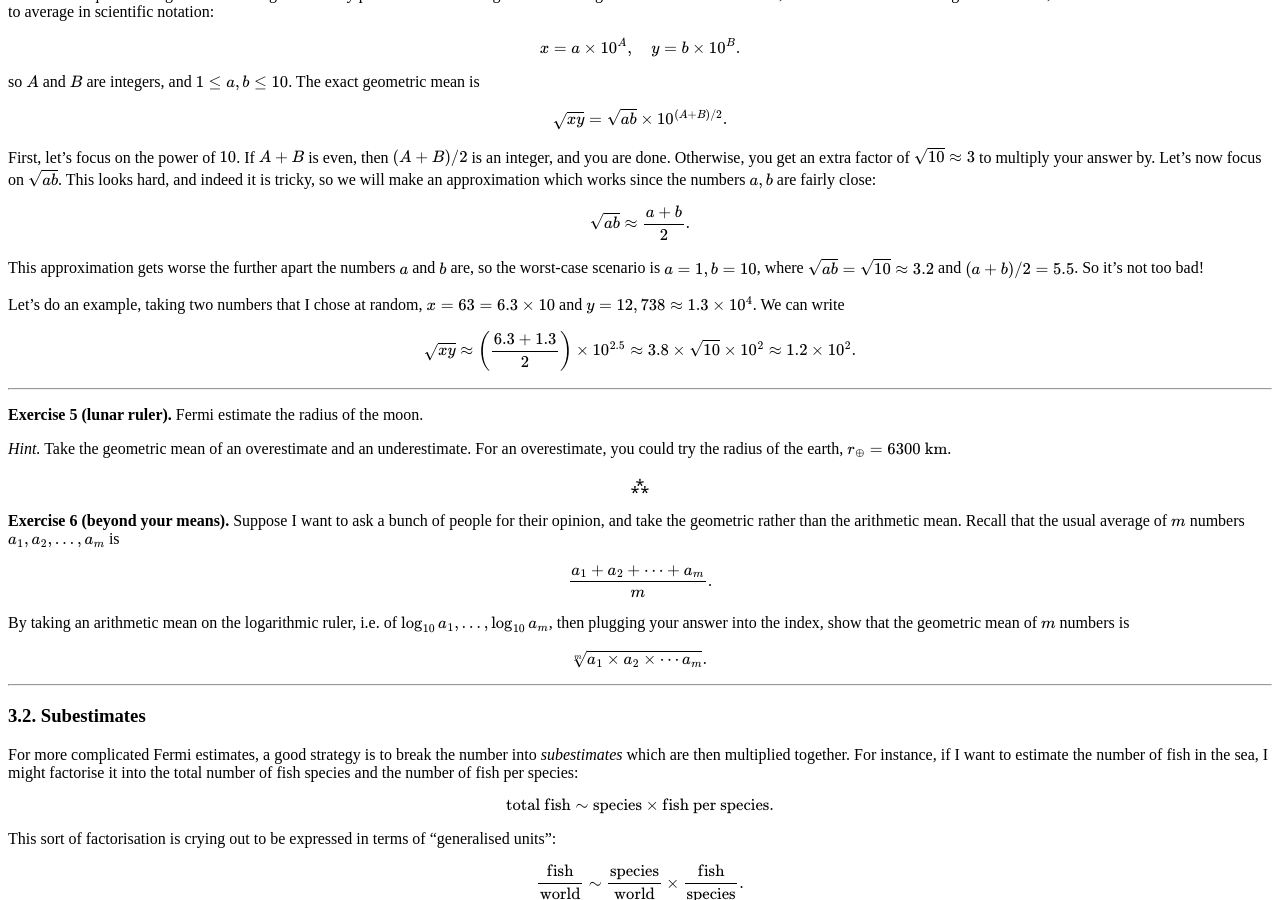
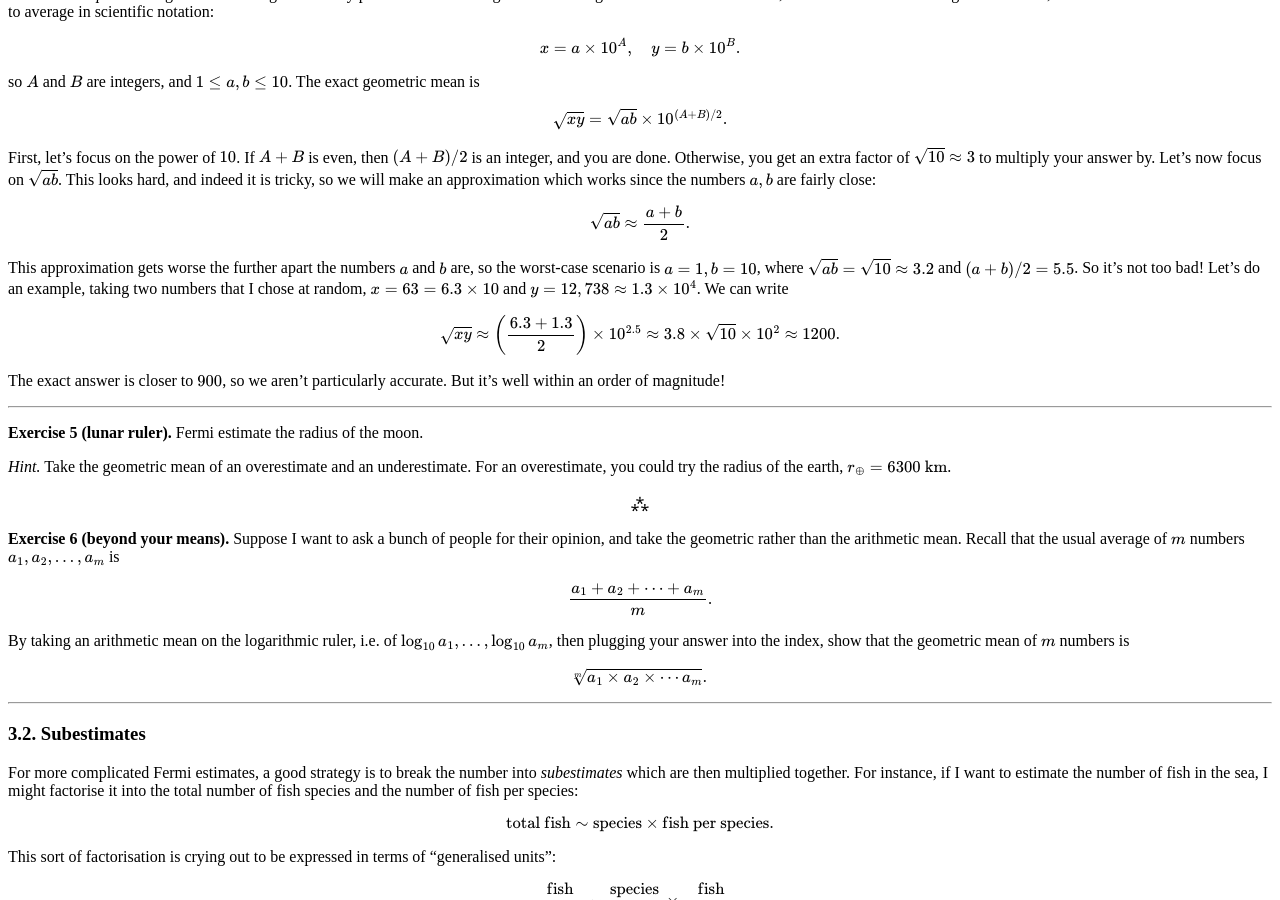
Before and after one commit to hapax/hapax.github.io, a Jekyll site: the page built from _posts/2020-02-24-napkin-hacks.md, in a window 1280 px wide and 900 px high, scrolled down 12883 px. Built offline with Jekyll 4.4.1, drawn with Linux system fonts in a browser that asks for light colours; our own code applies the rules of GitHub Pages for plain Markdown files; formulas are drawn with MathJax 3; a script that is not in the unit is left out.

Commit message:
Update 2020-02-24-napkin-hacks.md

```diff
--- a/_posts/2020-02-24-napkin-hacks.md
+++ b/_posts/2020-02-24-napkin-hacks.md
@@ -834,14 +834,16 @@ This approximation gets worse the further apart the numbers $a$ and
 $b$ are, so the worst-case scenario is $a = 1, b = 10$, where
 $\sqrt{ab} = \sqrt{10} \approx 3.2$ and $(a+b)/2 = 5.5$. So it's not
 too bad!
-
 Let's do an example, taking two numbers that I chose at random, $x =
 63 = 6.3 \times 10$ and $y = 12, 738 \approx 1.3 \times 10^4 $. We can write
 
 $$
 \sqrt{xy} \approx \left(\frac{6.3 + 1.3}{2}\right) \times 10^{2.5}
-\approx 3.8 \times \sqrt{10} \times 10^2 \approx 1.2 \times 10^2.
-$$
+\approx 3.8 \times \sqrt{10} \times 10^2 \approx 1200.
+$$
+
+The exact answer is closer to $900$, so we aren't particularly
+accurate. But it's well within an order of magnitude!
 
 ---
 
```
